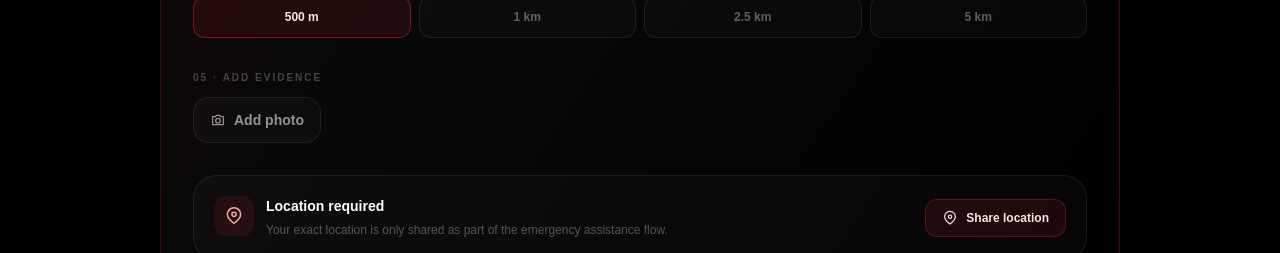
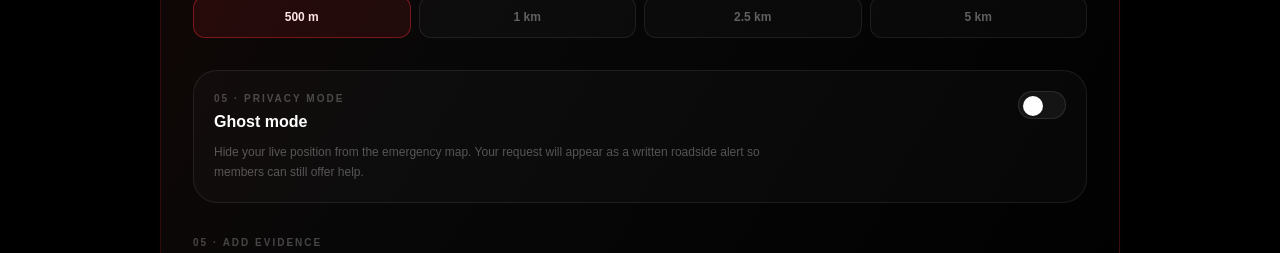
Before and after one commit to Gads-Tech/Revvam, a Next.js app: page /emergency in a window 1280 px wide. Shown: the part 1129-1382 px from the top of the page. Built offline with nearby package versions, Linux system fonts and the light colour scheme; no server answers.

Commit message:
feat: add ghost mode control to emergency creation

```diff
--- a/src/app/emergency/page.tsx
+++ b/src/app/emergency/page.tsx
@@ -36,6 +36,7 @@ export default function EmergencyPage() {
   const [location, setLocation] = useState<{ latitude: number; longitude: number; label: string | null } | null>(null);
   const [locating, setLocating] = useState(false);
   const [radiusMeters, setRadiusMeters] = useState(500);
+  const [ghostMode, setGhostMode] = useState(false);
   const [submitting, setSubmitting] = useState(false);
   const [message, setMessage] = useState("");
   const fileRef = useRef<HTMLInputElement>(null);
@@ -124,6 +125,7 @@ export default function EmergencyPage() {
           longitude: location.longitude,
           locationLabel: location.label,
           radiusMeters,
+          ghostMode,
         }),
       });
 
@@ -216,6 +218,18 @@ export default function EmergencyPage() {
               </div>
             </div>
 
+            <div className="rounded-[1.5rem] border border-white/[0.08] bg-white/[0.025] p-5">
+              <div className="flex items-start justify-between gap-4">
+                <div>
+                  <p className="text-[10px] font-bold uppercase tracking-[0.2em] text-white/25">05 · Privacy mode</p>
+                  <h2 className="mt-1 text-base font-bold">Ghost mode</h2>
+                  <p className="mt-2 max-w-xl text-xs leading-5 text-white/30">Hide your live position from the emergency map. Your request will appear as a written roadside alert so members can still offer help.</p>
+                </div>
+                <button type="button" aria-pressed={ghostMode} onClick={() => setGhostMode((value) => !value)} className={"relative h-7 w-12 shrink-0 rounded-full border transition " + (ghostMode ? "border-red-400/40 bg-red-500/30" : "border-white/10 bg-white/[.05]")}>
+                  <span className={"absolute top-1 h-5 w-5 rounded-full bg-white transition " + (ghostMode ? "left-6" : "left-1")} />
+                </button>
+              </div>
+            </div>
             <div>
               <p className="text-[10px] font-bold uppercase tracking-[0.2em] text-white/25">05 · Add evidence</p>
               <div className="mt-3 flex flex-wrap gap-3">
```
